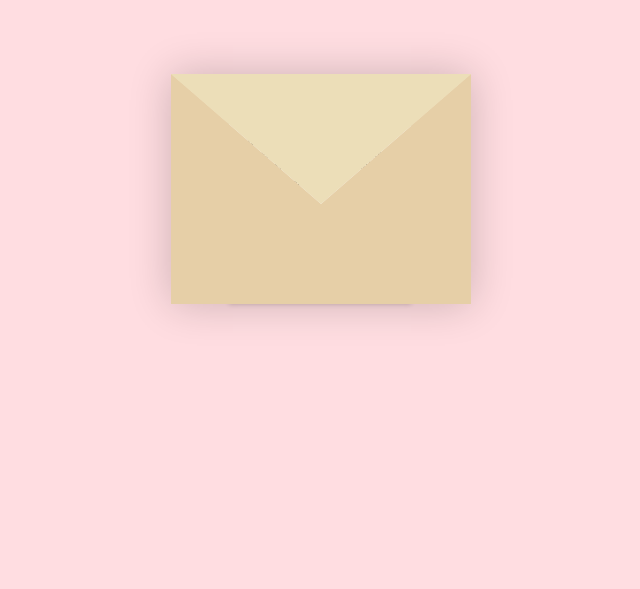
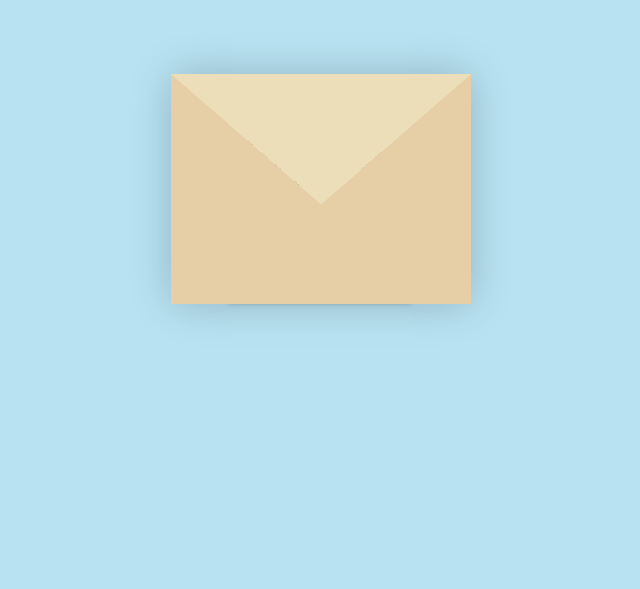
Before and after one commit to xiuiuuu/bill1, a plain HTML site: page index.html in a window 1280 px wide. Shown: the part 211-800 px from the top of the page, without its empty margins (319-959 px from the left). Drawn offline with Linux system fonts and the light colour scheme.

Commit message:
Update style.css

```diff
--- a/style.css
+++ b/style.css
@@ -113,13 +113,6 @@ body{
   transform: rotate(90deg);
   transition-delay: 0.4s;
 }
-body {
-    margin: 0;
-    padding: 0;
-    background: #ffdde1; /* Light pink background */
-    overflow: hidden;
-}
-
 @keyframes floating {
     0% {
         transform: translateY(100vh) scale(0.5);
```
